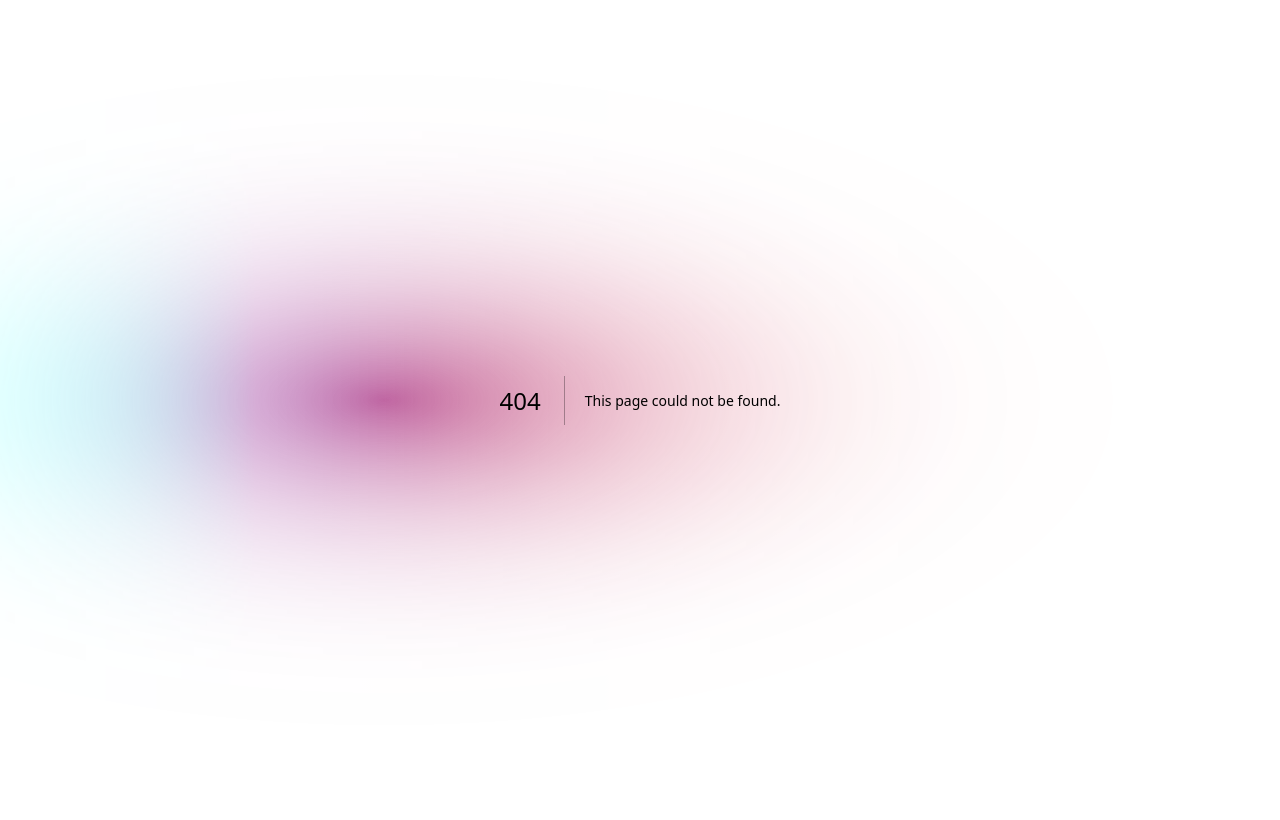
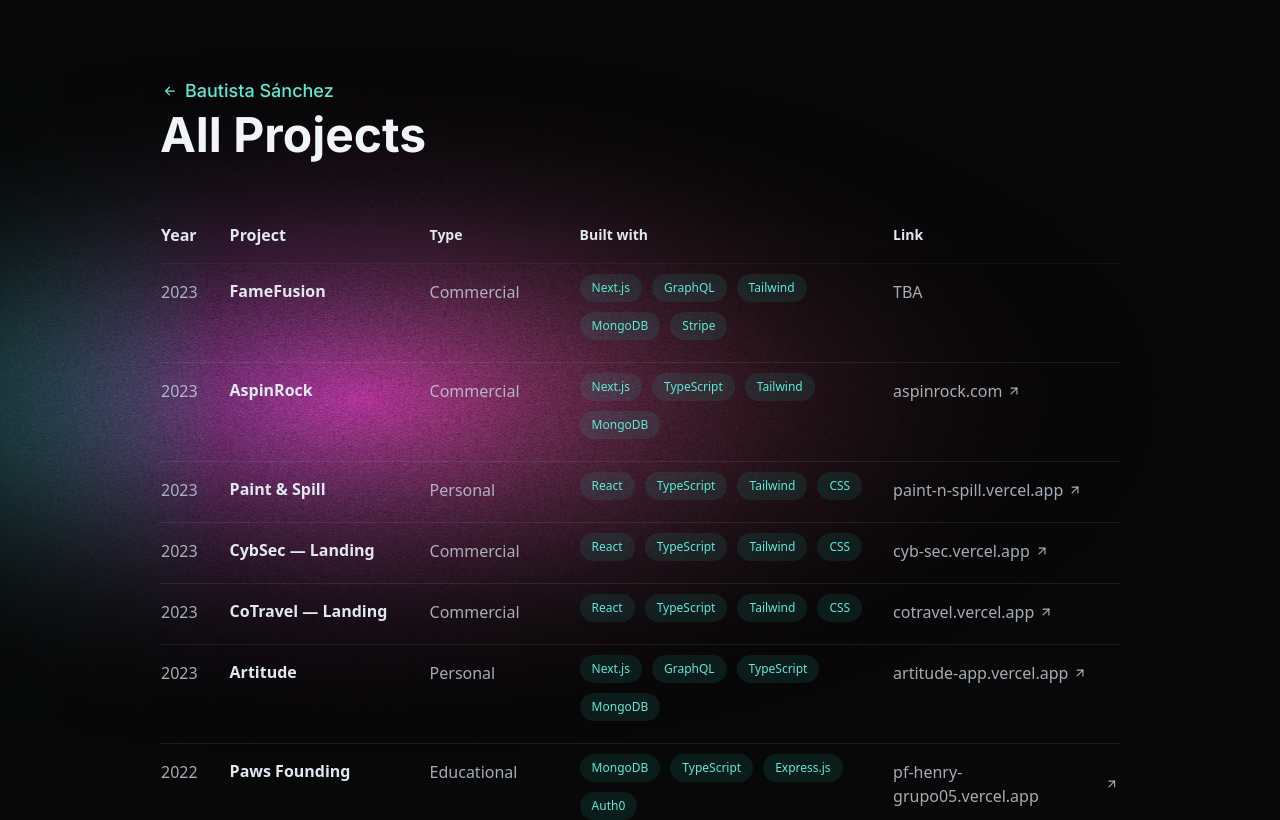
Before and after one commit to bautt-s/portfolio-v2, a Next.js app: page /archive in a window 1280 px wide. Before the commit this address had no page. Shown: the top 820 px of the page. Built offline with nearby package versions, Linux system fonts and the light colour scheme.

Commit message:
added archive and motion to bg

```diff
--- a/src/components/about.tsx
+++ b/src/components/about.tsx
@@ -2,7 +2,7 @@
     const { aboutRef } = props
 
     return (
-        <div className="text-slate-400 tracking-wide px-6 lg:pl-6 lg:pr-0 mt-[40px] lg:mt-0" id='about' ref={aboutRef}>
+        <div className="text-slate-300/80 tracking-wide px-6 lg:pl-6 lg:pr-0 mt-[40px] lg:mt-0" id='about' ref={aboutRef}>
             <h5 className="text-sm uppercase font-bold text-slate-200 tracking-widest mb-6 lg:hidden">
                 About
             </h5>
@@ -40,7 +40,7 @@
                 step away from the screen, you might catch me watching <strong className="
                     font-medium text-slate-200 hover:text-teal-300 group relative cursor-pointer">
                     football
-                    <div className='invisible group-hover:visible flex absolute bg-slate-800 w-16 h-12
+                    <div className='invisible group-hover:visible flex absolute bg-none w-16 h-12 rounded-xl
                     border-slate-400/10 duration-300 opacity-0 group-hover:opacity-100 top-[30px] border-2
                     items-center justify-center rounded-sm left-[50%] translate-x-[-50%] river-animate transition-all'>
                         <img src='river-plate.png' height={32} width={32}
--- a/src/components/contact.tsx
+++ b/src/components/contact.tsx
@@ -2,16 +2,16 @@
     const { contactRef } = props
 
     return (
-        <section id='contact' className="px-6 lg:ml-6 mt-[140px]" ref={contactRef}>
+        <section id='contact' className="px-6  mt-[140px]" ref={contactRef}>
             <h5 className="text-sm uppercase font-bold text-slate-200 tracking-widest mb-6 lg:hidden">
                 Contact
             </h5>
 
             <h2 className="text-slate-200 text-lg font-medium">Get in Touch!</h2>
 
-            <p className="mt-2 text-slate-400 text-sm tracking-wide leading-normal">
+            <p className="mt-2 text-slate-300/80 text-sm tracking-wide leading-normal">
                 Want to get in contact with me? I am always open to discuss job opportunities or projects.
-                And if you only want to say "hi", I will get back at you, through my social links or mail below.
+                <br className="hidden md:inline lg:hidden" /> And if you only want to say "hi", I will get back at you, through my social links or mail below.
             </p>
 
             <a target="_blank" href="https://www.linkedin.com/in/baut-s/"
--- a/src/components/experience.tsx
+++ b/src/components/experience.tsx
@@ -39,31 +39,31 @@
 
             <div className='flex flex-col experience gap-y-[40px]'>
                 {experiences.map((e, index) =>
-                    <Link href={e.mainLink} key={index} passHref legacyBehavior>
-                        <div className='flex flex-col lg:flex-row link gap-x-[15px] cursor-pointer transition-all px-6 py-4
+                    <Link href={e.mainLink} key={index} rel="noopener noreferrer" passHref legacyBehavior>
+                        <div className='flex flex-col md:flex-row link xl:gap-x-[15px] cursor-pointer transition-all px-6 py-4
                         lg:hover:bg-slate-500/10 lg:hover:shadow-[inset_0_1px_0_0_rgba(148,163,184,0.1)] group duration-150
-                        lg:hover:drop-shadow-lg rounded-lg lg:hover:backdrop-blur-[1px]'>
-                            <div className='font-bold text-xs tracking-wide text-slate-500 min-w-[140px] mb-2 lg:mb-0' key={index}>
+                        lg:hover:drop-shadow-lg rounded-lg lg:hover:backdrop-blur-[1px] md:gap-x-[60px] lg:gap-x-0'>
+                            <div className='font-bold text-xs tracking-wide text-slate-400 md:min-w-[140px] lg:min-w-[100px] xl:min-w-[140px] mb-2 lg:mb-0' key={index}>
                                 {e.date}
                             </div>
 
                             <div className='flex flex-col'>
-                                <h4 className='text-slate-300 text-lg flex flex-row items-center gap-x-[7px]'>
+                                <h4 className='text-slate-200 text-lg flex flex-row items-center gap-x-[7px]'>
                                     <span className='group-hover:text-[#64ffda] font-semibold'>{e.title}</span>
                                     <FiArrowUpRight className='mt-[6px] group-hover:text-[#64ffda] duration-150
                                     group-hover:translate-x-1 group-hover:translate-y-[-4px] transition-all' />
                                 </h4>
 
-                                {e.subtitle && <span className='text-slate-500 font-medium'>{e.subtitle}</span>}
+                                {e.subtitle && <span className='text-slate-400 font-medium'>{e.subtitle}</span>}
 
-                                <p className='text-slate-400 text-sm leading-normal mt-2'>
+                                <p className='text-slate-300/80 text-sm leading-normal mt-2'>
                                     {e.description}
                                 </p>
 
                                 <div className='flex flex-row gap-x-[15px] mt-4'>
                                     {e.links.map((link, indexLink) =>
                                         <Link href={link.url} key={indexLink}
-                                            className='flex flex-row items-center text-slate-300 gap-x-[5px] text-sm
+                                            className='flex flex-row items-center text-slate-200 gap-x-[5px] text-sm
                                         hover:text-teal-400 transition-all duration-150'>
                                             <BiLink />
                                             <span className='font-medium'>{link.text}</span>
--- a/src/components/footer.tsx
+++ b/src/components/footer.tsx
@@ -1,7 +1,7 @@
 const Footer: React.FC = () => {
     return (
         <footer className="mt-[100px] pb-[60px] lg:pb-0">
-            <p className="ml-6 text-slate-500 text-sm ">
+            <p className="ml-6 text-slate-400/90 text-sm ">
                 Built with <strong className="text-slate-400">Next.js</strong> and <strong className="text-slate-400">Tailwind CSS</strong>,
                 deployed with <strong className="text-slate-400">Vercel</strong>. <br />
                 All text is set in the <strong className="text-slate-400">Inter</strong> typeface.
--- a/src/components/main-info.tsx
+++ b/src/components/main-info.tsx
@@ -8,7 +8,8 @@
     const { divRefs } = props
 
     return (
-        <div className="w-full lg:w-[55%] lg:pr-[100px] xl:pr-[160px] lg:py-[80px] flex flex-col">
+        <div className="w-full lg:w-[55%] lg:ml-[40px] md:pl-[20px] lg:pl-0 xl:ml-0 md:pr-[50px]
+        lg:pr-[100px] xl:pr-[160px] lg:py-[80px] flex flex-col">
             <About aboutRef={divRefs[0]} />
             <Experience experienceRef={divRefs[1]} />
             <Projects projectsRef={divRefs[2]} />
--- a/src/components/projects.tsx
+++ b/src/components/projects.tsx
@@ -40,21 +40,21 @@
             <div className="flex flex-col gap-y-[40px] experience">
                 {allProjects.map((p, index) =>
                     <Link href={p.mainLink} key={index} passHref legacyBehavior>
-                        <div className="flex flex-col-reverse lg:flex-row items-start group cursor-pointer gap-x-[20px]
+                        <div className="flex flex-col-reverse md:flex-row items-start group cursor-pointer gap-x-[20px]
                         lg:hover:bg-slate-500/10 lg:hover:shadow-[inset_0_1px_0_0_rgba(148,163,184,0.1)] group px-6 py-4
                         lg:hover:drop-shadow-lg rounded-lg link transition-all duration-150 lg:hover:backdrop-blur-[1px]">
                             <img alt={p.title} src={p.image} width={180} height={32} loading="lazy" style={{ 'color': 'transparent' }}
                             className="rounded border-2 border-slate-200/10 transition
-                            group-hover:border-slate-200/30 mt-6 lg:mt-0" />
+                            group-hover:border-slate-200/30 mt-6 lg:mt-0 lg:w-[100px] lg:h-auto xl:w-[180px]" />
 
                             <div className="flex flex-col">
-                                <h4 className='text-slate-300 text-lg flex flex-row items-center gap-x-[7px]'>
+                                <h4 className='text-slate-200 text-lg flex flex-row items-center gap-x-[7px]'>
                                     <span className='lg:group-hover:text-[#64ffda] font-semibold'>{p.title}</span>
                                     <FiArrowUpRight className='mt-[6px] group-hover:text-[#64ffda] duration-150
                                     group-hover:translate-x-1 group-hover:translate-y-[-4px] transition-all' />
                                 </h4>
 
-                                <p className='text-slate-400 text-sm leading-normal mt-2'>
+                                <p className='text-slate-300/80 text-sm leading-normal mt-2'>
                                     {p.description}
                                 </p>
 
@@ -72,7 +72,7 @@
                 )}
             </div>
 
-            <a className='text-slate-200 font-medium'>
+            <a className='text-slate-200 font-medium' href="/archive">
                 <div className='flex flex-row items-center ml-6 mt-8 group cursor-pointer'>
                     <span className='group-hover:underline decoration-teal-200 underline-offset-4'>View Full Project Archive</span>
                     <BsArrowRightShort className='text-2xl ml-1 group-hover:ml-3 duration-150 transition-all' />
--- /dev/null
+++ b/src/pages/archive.tsx
@@ -0,0 +1,152 @@
+import { Inter } from 'next/font/google'
+import { BsArrowLeftShort } from "react-icons/bs"
+import { FiArrowUpRight } from 'react-icons/fi'
+
+const inter = Inter({
+    subsets: ['latin'],
+    display: 'swap',
+    variable: '--font-inter',
+})
+
+const archive = [{
+    year: '2023',
+    title: 'FameFusion',
+    type: 'Commercial',
+    tags: ['Next.js', 'GraphQL', 'Tailwind', 'MongoDB', 'Stripe'],
+    mainLink: 'TBA'
+}, {
+    year: '2023',
+    title: 'AspinRock',
+    type: 'Commercial',
+    tags: ['Next.js', 'TypeScript', 'Tailwind', 'MongoDB'],
+    mainLink: 'https://www.aspinrock.com/'
+}, {
+    year: '2023',
+    title: 'Paint & Spill',
+    type: 'Personal',
+    tags: ['React', 'TypeScript', 'Tailwind', 'CSS'],
+    mainLink: 'https://paint-n-spill.vercel.app/'
+}, {
+    year: '2023',
+    title: 'CybSec — Landing',
+    type: 'Commercial',
+    tags: ['React', 'TypeScript', 'Tailwind', 'CSS'],
+    mainLink: 'https://cyb-sec.vercel.app/'
+}, {
+    year: '2023',
+    title: 'CoTravel — Landing',
+    type: 'Commercial',
+    tags: ['React', 'TypeScript', 'Tailwind', 'CSS'],
+    mainLink: 'https://cotravel.vercel.app/'
+}, {
+    year: '2023',
+    title: 'Artitude',
+    type: 'Personal',
+    tags: ['Next.js', 'GraphQL', 'TypeScript', 'MongoDB'],
+    mainLink: 'https://artitude-app.vercel.app/'
+}, {
+    year: '2022',
+    title: 'Paws Founding',
+    type: 'Educational',
+    tags: ['MongoDB', 'TypeScript', 'Express.js', 'Auth0'],
+    mainLink: 'https://pf-henry-grupo05.vercel.app/'
+}, {
+    year: '2022',
+    title: 'Fetch Pups',
+    type: 'Educational',
+    tags: ['Sequelize', 'PostgreSQL', 'Express.js', 'Redux', 'React'],
+    mainLink: 'https://pi-dogs-henry-vert.vercel.app/'
+}]
+
+function extractMainDomain(input: string): string | null {
+    const urlPattern = /^(?:https?:\/\/)?(?:www\d?\.)?([^/]+).*/;
+    const match = input.match(urlPattern);
+    if (match && match[1]) {
+        return match[1];
+    }
+    return input;
+}
+
+export default function Archive() {
+    return (
+        <main className={`flex flex-col ${inter.variable} px-[25px] md:px-[60px] lg:px-[100px]
+        xl:px-[160px] py-[40px] md:py-[80px]`}>
+            <svg className='absolute -z-20'>
+                <filter id='f'>
+                    <feTurbulence type='fractalNoise' baseFrequency='7.5' />
+                </filter>
+            </svg>
+
+            <header className='font-inter'>
+                <a href='/'
+                    className='text-teal-300 flex flex-row items-center font-medium leading-tight text-lg group gap-x-[5px]'>
+                    <BsArrowLeftShort className='group-hover:translate-x-[-5px] transition-all duration-150 text-xl' />
+                    <span>Bautista Sánchez</span>
+                </a>
+
+                <h1 className='text-4xl sm:text-5xl font-bold text-slate-100 mt-2'>
+                    All Projects
+                </h1>
+            </header>
+
+            <table className='mt-12 w-full border-collapse text-left'>
+                <thead className='sticky top-0 z-10 border-b border-slate-500/10 px-6 py-5 backdrop-blur'>
+                    <tr>
+                        <th className='py-4 pr-8 font-semibold text-slate-200'>Year</th>
+                        <th className='py-4 pr-8 font-semibold text-slate-200'>Project</th>
+                        <th className='hidden py-4 pr-8 text-sm font-semibold text-slate-200 lg:table-cell'>Type</th>
+                        <th className='hidden py-4 pr-8 text-sm font-semibold text-slate-200 lg:table-cell'>Built with</th>
+                        <th className='hidden py-4 pr-8 text-sm font-semibold text-slate-200 sm:table-cell'>Link</th>
+                    </tr>
+                </thead>
+
+                <tbody>
+                    {archive.map((p, index) =>
+                        <tr key={index} className='border-b border-slate-300/10 last:border-none'>
+                            <td className='py-4 pr-4 align-top text-slate-300/80'>{p.year}</td>
+
+                            <td className='py-4 pr-4 align-top font-semibold leading-snug text-slate-200 xl:min-w-[200px]'>
+                                <span className='hidden sm:inline'>{p.title}</span>
+
+                                <a href={p.mainLink !== 'TBA' ? p.mainLink : '/archive'}
+                                className='group sm:hidden flex flex-row items-center gap-x-[5px]'>
+                                    <span className='group-hover:text-teal-300 transition-all duration-150'>{p.title}</span>
+
+                                    {p.mainLink !== 'TBA' &&
+                                        <FiArrowUpRight className='group-hover:text-[#64ffda] duration-150 text-sm
+                                        group-hover:translate-x-1 group-hover:translate-y-[-4px] transition-all' />}
+                                </a>
+                            </td>
+
+                            <td className='hidden py-4 pr-4 align-top text-slate-300/80 min-w-[150px] lg:table-cell'>{p.type}</td>
+
+                            <td className='hidden py-4 pr-4 align-top lg:table-cell'>
+                                <ul className='flex -translate-y-1.5 flex-wrap gap-[10px]'>
+                                    {p.tags.map((tag, indexTag) =>
+                                        <li key={indexTag} className='flex items-center text-teal-300
+                                    bg-teal-400/10 px-3 text-xs font-medium rounded-full py-1 leading-5'>
+                                            {tag}
+                                        </li>
+                                    )}
+                                </ul>
+                            </td>
+
+                            <td className="hidden py-4 align-top sm:table-cell xl:min-w-[200px]">
+                                <a href={p.mainLink !== 'TBA' ? p.mainLink : '/archive'}
+                                    className='flex flex-row items-center text-slate-300/80 gap-x-[5px] group'>
+                                    <span className='group-hover:text-teal-300 transition-all duration-150'>
+                                        {extractMainDomain(p.mainLink)}
+                                    </span>
+
+                                    {p.mainLink !== 'TBA' &&
+                                        <FiArrowUpRight className='group-hover:text-[#64ffda] duration-150 text-sm
+                                        group-hover:translate-x-1 group-hover:translate-y-[-4px] transition-all' />}
+                                </a>
+                            </td>
+                        </tr>
+                    )}
+                </tbody>
+            </table>
+        </main>
+    )
+}
--- a/src/styles/globals.css
+++ b/src/styles/globals.css
@@ -2,15 +2,12 @@
 @tailwind components;
 @tailwind utilities;
 
-:root {
-    --bg-color: #0a192f;
+body {
+    background: #080808;
 }
 
-body {
-    background: #080808
-}
-
-body::before, body::after {
+body::before,
+body::after {
     position: fixed;
     inset: 0;
     z-index: -1;
@@ -21,23 +18,34 @@
     mask: var(--mask);
     mask-composite: intersect;
     content: '';
+    animation: pulse 7s infinite alternate; /* Adjust the duration as needed */
 }
+
+@keyframes pulse {
+    0% {
+        transform: scale(1);
+    }
+    100% {
+        transform: scale(1.1);
+    }
+}
+
 body::before {
     filter: url(#f);
 }
+
 body::after {
-    background: linear-gradient(90deg, rgba(0, 255, 255, 0.852), rgba(128, 0, 128, 0.551) 20%, rgb(236, 19, 4));
+    background: linear-gradient(90deg, rgba(0, 255, 255, 0.852), rgba(222, 17, 222, 0.566) 20%, rgba(255, 27, 11, 0.747));
 }
 
-
 .activeStyle {
-    color: rgb(203, 213, 225)
+    color: rgb(226, 232, 240)
 }
 
 .activeStyle::before {
     content: '';
     width: 64px !important;
-    border-color: rgb(203, 213, 225) !important;
+    border-color: rgb(226, 232, 240) !important;
     transition: width 0.3s
 }
 
```
Also changed, not shown: src/components/sidebar.tsx (+18 -18 lines), src/pages/index.tsx (line endings or trailing spaces).
